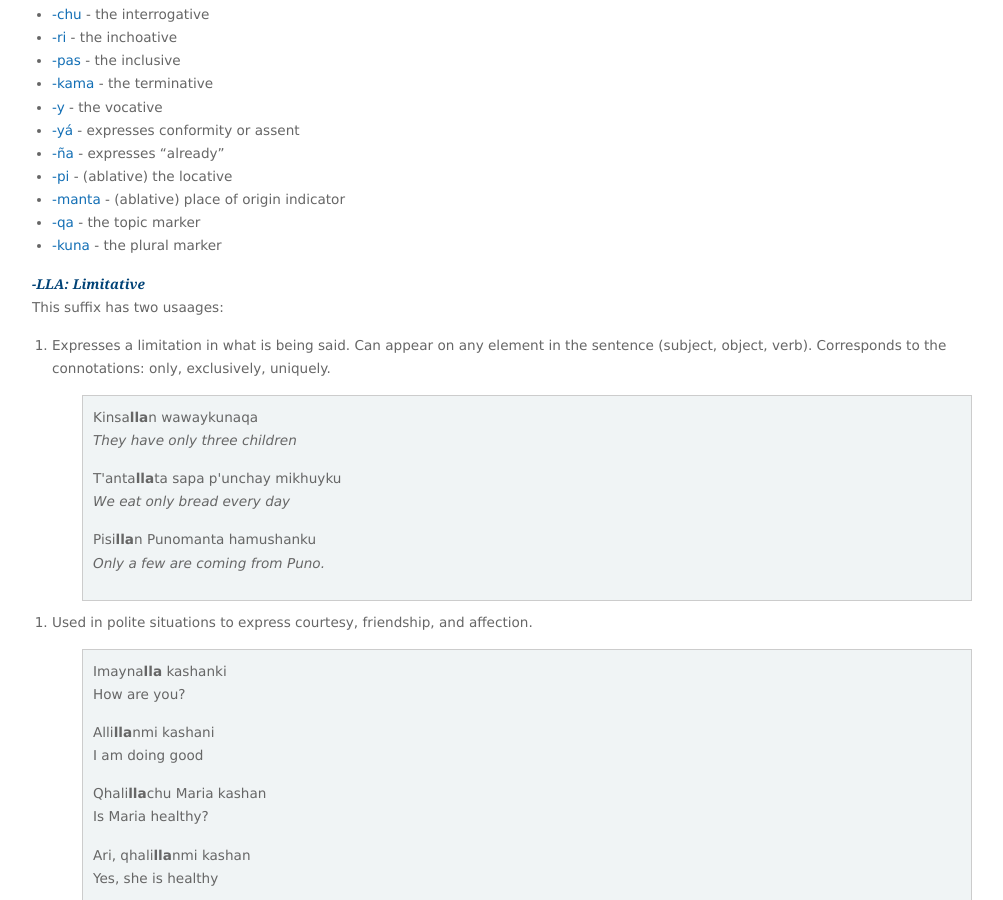
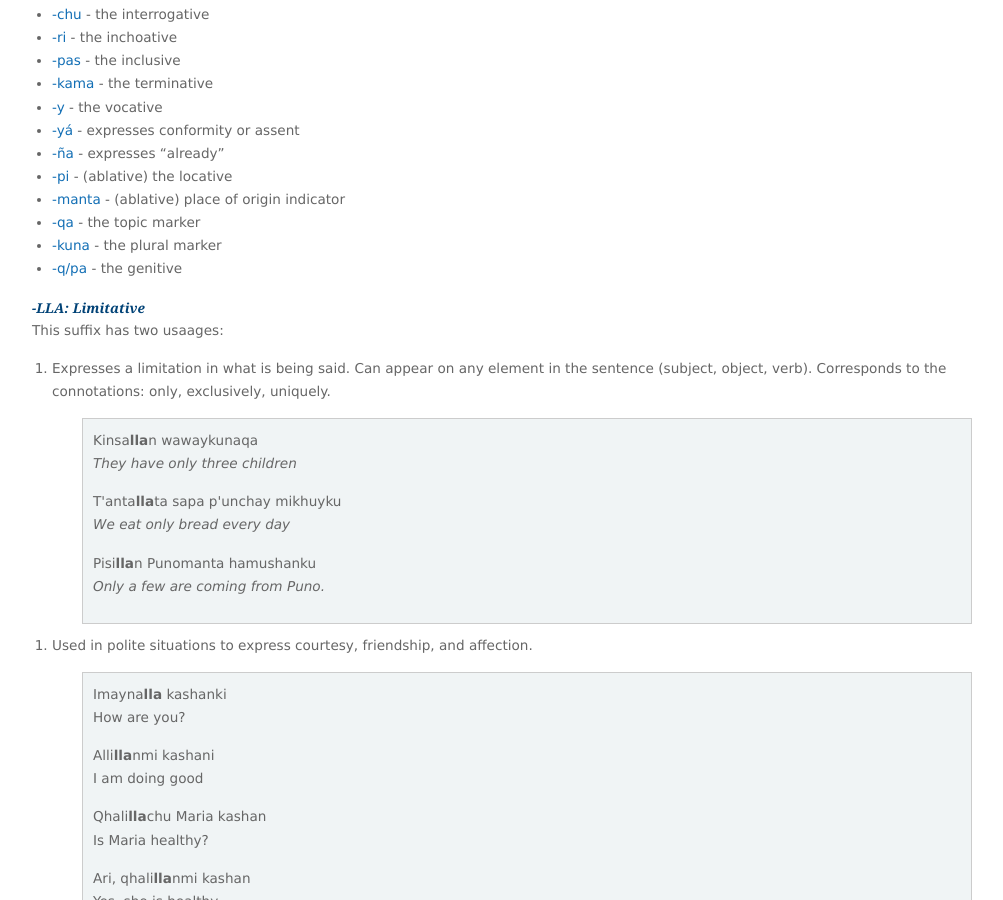
Before and after one commit to Ramblurr/Quechua, a Jekyll site: the page built from g_suffix.markdown, in a window 1280 px wide and 900 px high, scrolled down 385 px. Shown: the whole window, without its empty margins (138-1141 px from the left). Built offline with Jekyll 4.4.1, drawn with Linux system fonts in a browser that asks for light colours; Markdown is read by kramdown in place of the engine named in the settings.

Commit message:
add link to genitive

```diff
--- a/g_suffix.markdown
+++ b/g_suffix.markdown
@@ -31,6 +31,7 @@ Contents of suffixes on this page:
 * [-manta](#manta) - (ablative) place of origin indicator
 * [-qa](#qa) - the topic marker
 * [-kuna](#kuna) - the plural marker
+* [-q/pa](#qpa) - the genitive
 
 <a id="lla"></a>
 ### **-LLA**: Limitative
```
